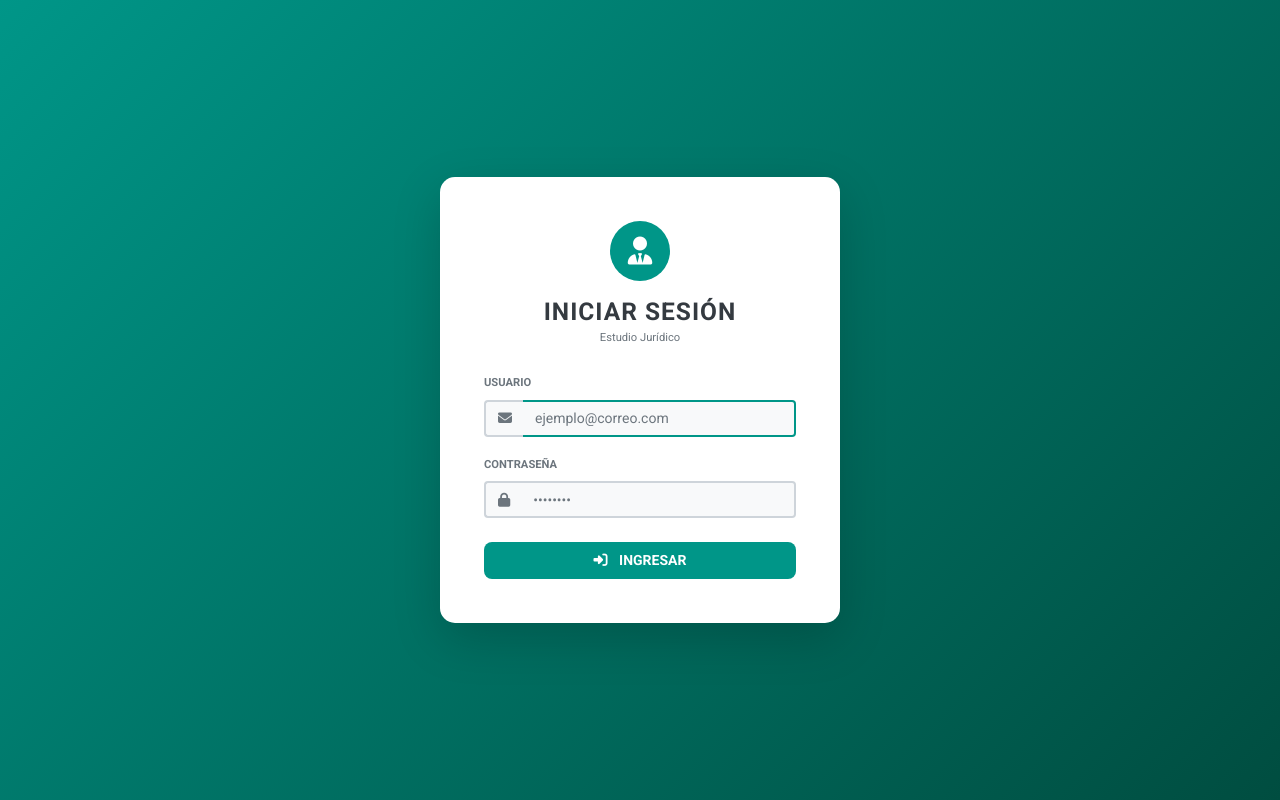
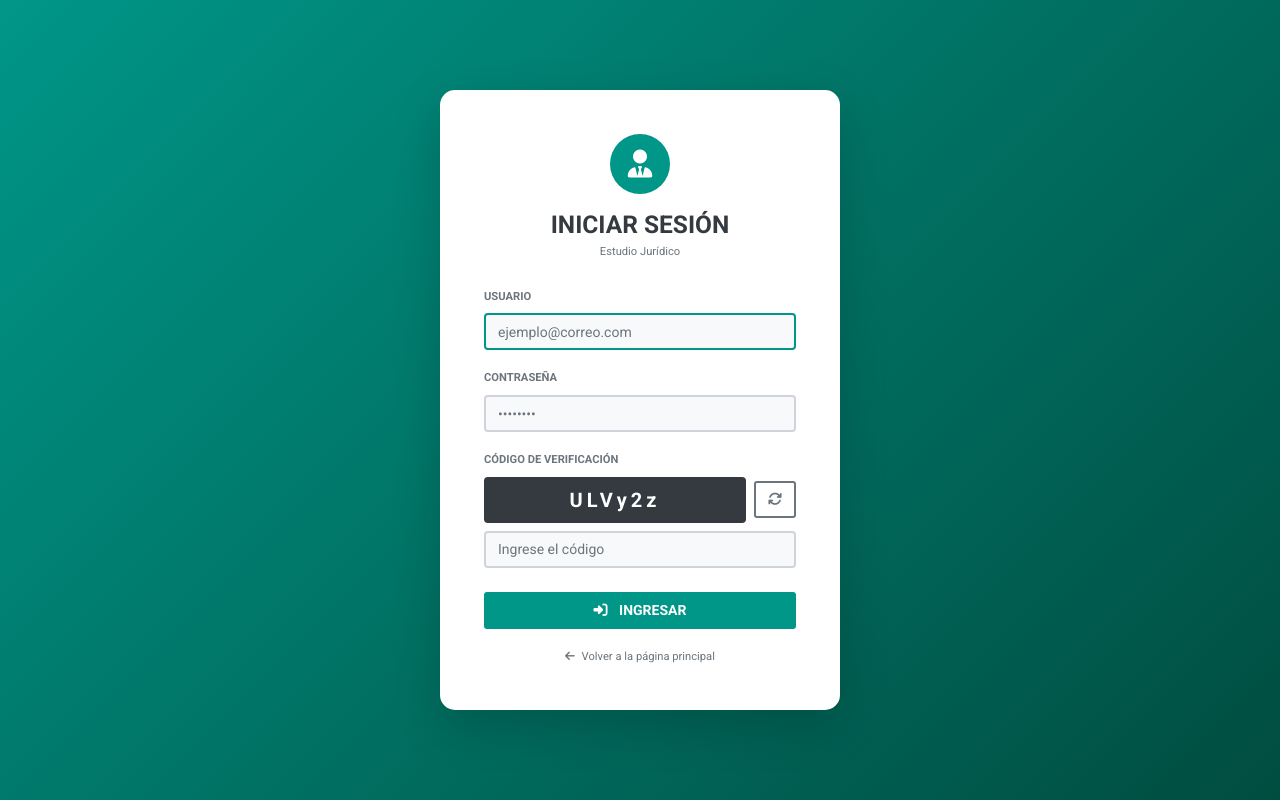
Before and after one commit to JoaniJosueHuancaChiri/proyAbogados, a React (Vite) app in the folder fronted/: page /login in a window 1280 px wide. Built offline with nearby package versions, Linux system fonts and the light colour scheme; no server answers.

Commit message:
Login con Captcha

```diff
--- a/fronted/src/pages/Login.jsx
+++ b/fronted/src/pages/Login.jsx
@@ -1,115 +1,93 @@
-import React, { useState } from 'react';
-import { useNavigate } from 'react-router-dom';
+import React, { useState, useEffect } from 'react';
+import { useNavigate, Link } from 'react-router-dom';
 
 const Login = () => {
   const [email, setEmail] = useState('');
   const [password, setPassword] = useState('');
+  // 🌟 Estados para el Captcha
+  const [captcha, setCaptcha] = useState('');
+  const [captchaInput, setCaptchaInput] = useState('');
   const navigate = useNavigate();
+
+  // Función para generar un captcha de 6 caracteres
+  const generateCaptcha = () => {
+    const chars = 'ABCDEFGHIJKLMNOPQRSTUVWXYZabcdefghijklmnopqrstuvwxyz0123456789';
+    let result = '';
+    for (let i = 0; i < 6; i++) {
+      result += chars.charAt(Math.floor(Math.random() * chars.length));
+    }
+    setCaptcha(result);
+  };
+
+  // Generar al cargar el componente
+  useEffect(() => {
+    generateCaptcha();
+  }, []);
 
   const handleLogin = (e) => {
     e.preventDefault();
-    // Aquí irá la conexión real con tu backend en Node.js/MySQL más adelante
+
+    // Validación de Captcha
+    if (captchaInput !== captcha) {
+      alert("Código de verificación incorrecto.");
+      generateCaptcha(); // Regenerar si falla
+      setCaptchaInput('');
+      return;
+    }
+
     console.log("Datos de ingreso:", email, password);
-
-    // Redirección directa al Dashboard
     navigate('/dashboard');
   };
 
   return (
-    <div
-      className="d-flex justify-content-center align-items-center vh-100"
-      style={{
-        background: 'linear-gradient(135deg, #009688 0%, #004d40 100%)',
-        fontFamily: "'Roboto', sans-serif"
-      }}
-    >
-      <div
-        className="card p-4 shadow-lg"
-        style={{
-          width: '100%',
-          maxWidth: '400px',
-          borderRadius: '15px',
-          border: 'none',
-          backgroundColor: '#ffffff'
-        }}
-      >
+    <div className="d-flex justify-content-center align-items-center vh-100" style={{ background: 'linear-gradient(135deg, #009688 0%, #004d40 100%)', fontFamily: "'Roboto', sans-serif" }}>
+      <div className="card p-4 shadow-lg" style={{ width: '100%', maxWidth: '400px', borderRadius: '15px', border: 'none', backgroundColor: '#ffffff' }}>
         <div className="card-body">
-          {/* Icono y Título Central */}
           <div className="text-center mb-4">
-            <div
-              className="d-inline-flex align-items-center justify-content-center rounded-circle text-white mb-3"
-              style={{ width: '60px', height: '60px', backgroundColor: '#009688' }}
-            >
-              <i className="fa-solid fontawesome-correct fa-user-tie fs-3"></i>
+            <div className="d-inline-flex align-items-center justify-content-center rounded-circle text-white mb-3" style={{ width: '60px', height: '60px', backgroundColor: '#009688' }}>
+              <i className="fa-solid fa-user-tie fs-3"></i>
             </div>
-            <h3 className="fw-bold text-dark m-0" style={{ letterSpacing: '1px' }}>
-              INICIAR SESIÓN
-            </h3>
+            <h3 className="fw-bold text-dark m-0">INICIAR SESIÓN</h3>
             <small className="text-muted">Estudio Jurídico</small>
           </div>
 
-          {/* Formulario */}
           <form onSubmit={handleLogin}>
-
-            {/* Input Correo */}
+            {/* Input Usuario */}
             <div className="mb-3">
-              <label className="form-label fw-semibold small text-secondary">
-                USUARIO
-              </label>
-              <div className="input-group">
-                <span className="input-group-text bg-light border-end-0">
-                  <i className="fa-solid fa-envelope text-muted"></i>
-                </span>
-                <input
-                  type="email"
-                  className="form-control bg-light border-start-0"
-                  placeholder="ejemplo@correo.com"
-                  value={email}
-                  onChange={(e) => setEmail(e.target.value)}
-                  style={{ boxShadow: 'none' }}
-                  required
-                  autoFocus
-                />
-              </div>
+              <label className="form-label fw-semibold small text-secondary">USUARIO</label>
+              <input type="email" className="form-control bg-light" placeholder="ejemplo@correo.com" value={email} onChange={(e) => setEmail(e.target.value)} required autoFocus />
             </div>
 
             {/* Input Contraseña */}
-            <div className="mb-4">
-              <label className="form-label fw-semibold small text-secondary">
-                CONTRASEÑA
-              </label>
-              <div className="input-group">
-                <span className="input-group-text bg-light border-end-0">
-                  <i className="fa-solid fa-lock text-muted"></i>
-                </span>
-                <input
-                  type="password"
-                  className="form-control bg-light border-start-0"
-                  placeholder="••••••••"
-                  value={password}
-                  onChange={(e) => setPassword(e.target.value)}
-                  style={{ boxShadow: 'none' }}
-                  required
-                />
-              </div>
+            <div className="mb-3">
+              <label className="form-label fw-semibold small text-secondary">CONTRASEÑA</label>
+              <input type="password" className="form-control bg-light" placeholder="••••••••" value={password} onChange={(e) => setPassword(e.target.value)} required />
             </div>
 
-            {/* Botón de Ingreso */}
-            <button
-              type="submit"
-              className="btn btn-primary w-100 fw-bold py-2"
-              style={{
-                backgroundColor: '#009688',
-                border: 'none',
-                borderRadius: '8px',
-                transition: '0.3s'
-              }}
-              onMouseOver={(e) => e.target.style.backgroundColor = '#00796b'}
-              onMouseOut={(e) => e.target.style.backgroundColor = '#009688'}
-            >
+            {/* BLOQUE CAPTCHA */}
+            <div className="mb-4">
+              <label className="form-label fw-semibold small text-secondary">CÓDIGO DE VERIFICACIÓN</label>
+              <div className="d-flex align-items-center gap-2">
+                <div className="bg-dark text-white text-center py-2 px-3 rounded fw-bold fs-5 flex-grow-1" style={{ letterSpacing: '4px' }}>
+                  {captcha}
+                </div>
+                <button type="button" className="btn btn-outline-secondary" onClick={generateCaptcha}>
+                  <i className="fa-solid fa-arrows-rotate"></i>
+                </button>
+              </div>
+              <input type="text" className="form-control bg-light mt-2" placeholder="Ingrese el código" value={captchaInput} onChange={(e) => setCaptchaInput(e.target.value)} required />
+            </div>
+
+            <button type="submit" className="btn btn-primary w-100 fw-bold py-2 mb-3" style={{ backgroundColor: '#009688', border: 'none' }}>
               <i className="fa-solid fa-right-to-bracket me-2"></i> INGRESAR
             </button>
 
+            {/* ENLACE LANDING PAGE */}
+            <div className="text-center">
+              <Link to="/" className="text-decoration-none text-muted small">
+                <i className="fa-solid fa-arrow-left me-1"></i> Volver a la página principal
+              </Link>
+            </div>
           </form>
         </div>
       </div>
```
